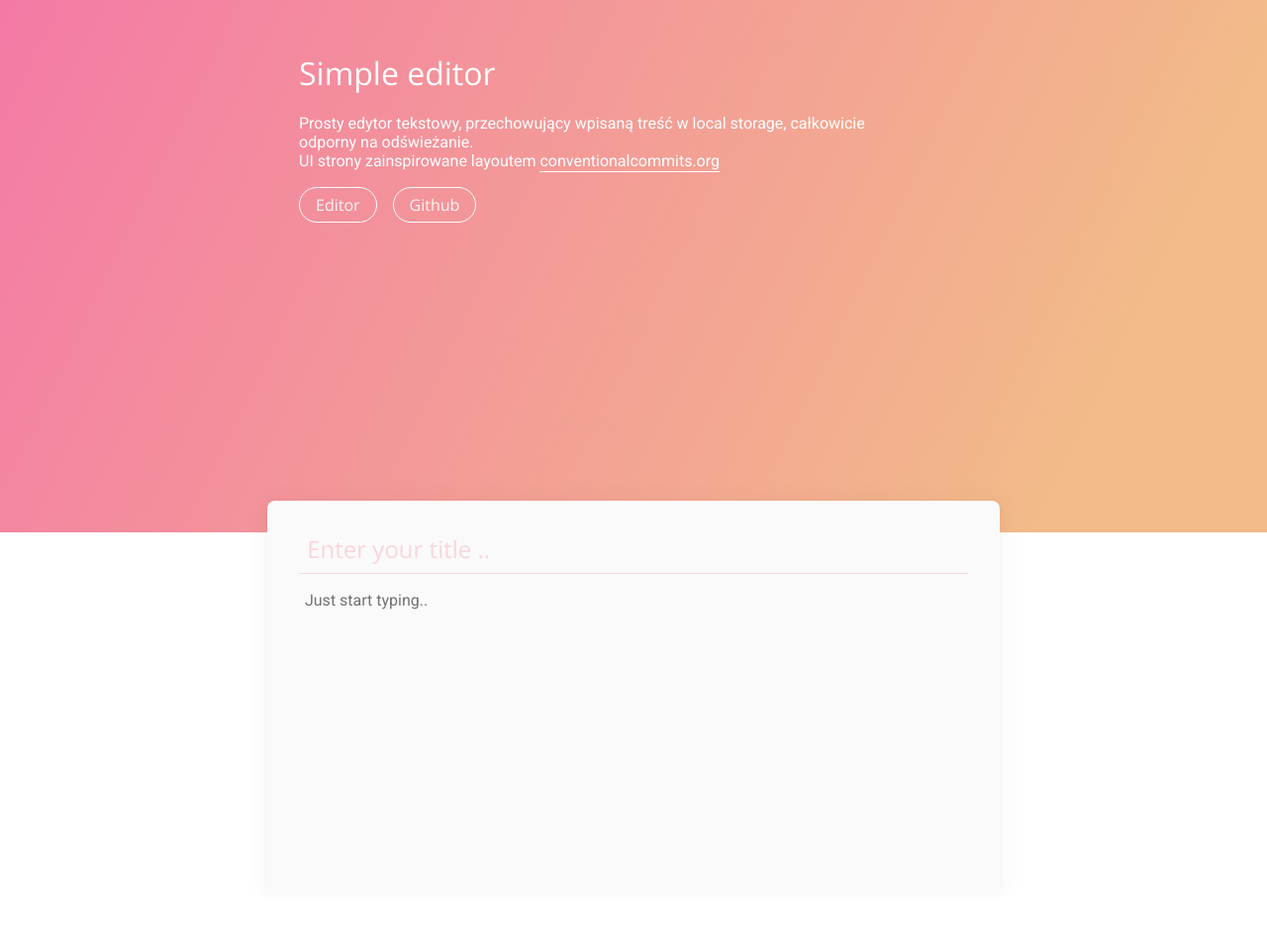
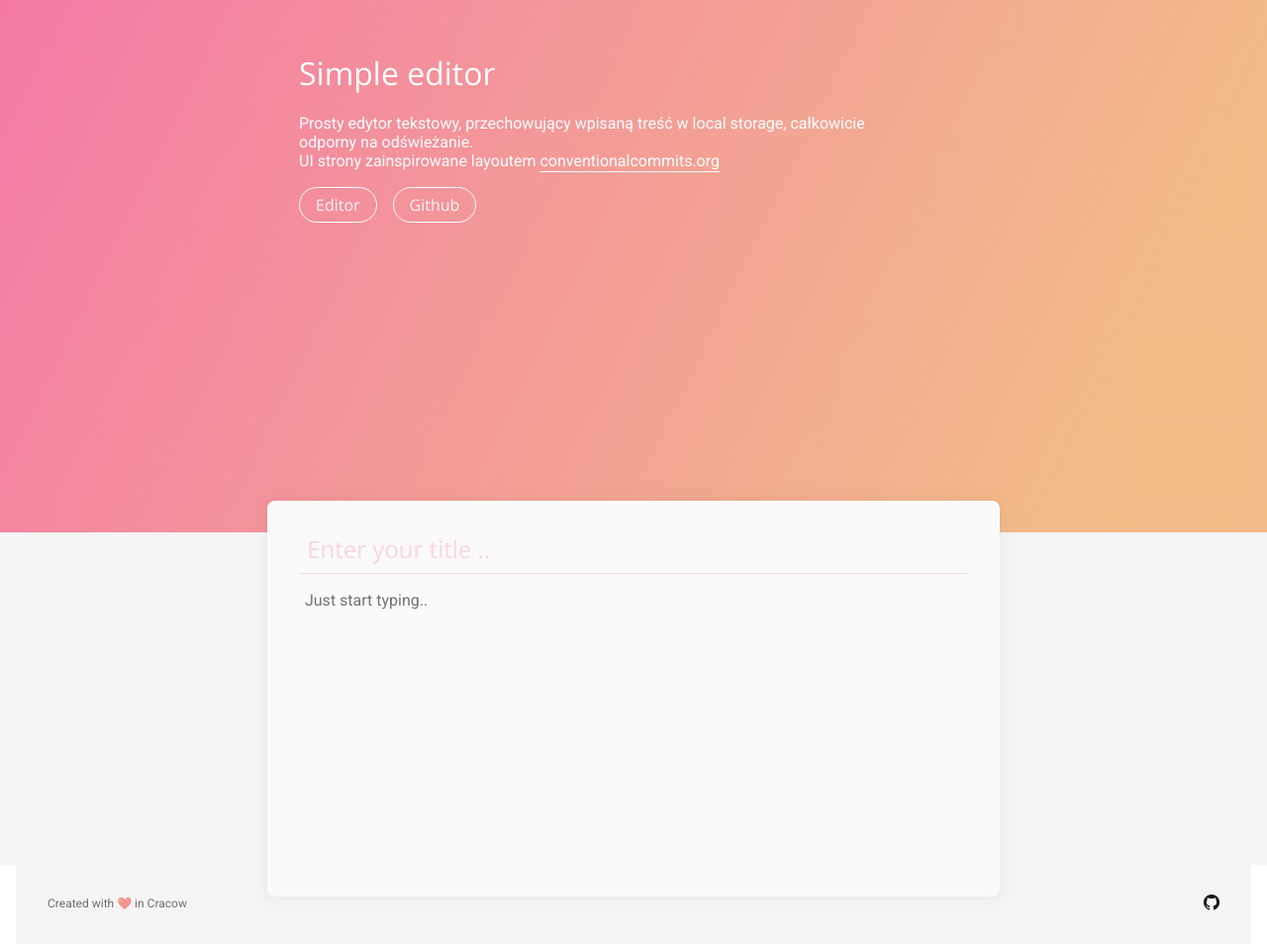
Before and after one commit to mateuszkornecki/simple-editor, a website built with webpack: page src/content/index.html in a window 1280 px wide. Shown: the part 262-1216 px from the top of the page at 99% size. Before the commit the page ends 1168 px from the top, so only its background shows below. Built offline with nearby package versions, Linux system fonts and the light colour scheme; files whose address does not match are found by name.

Commit message:
feat: brought back footer

```diff
--- a/src/content/index.html
+++ b/src/content/index.html
@@ -54,9 +54,17 @@
             <textarea class=" editor__text-area editor__text-area--js " placeholder=" Just start typing.. "></textarea>
 
 
+
         </section>
     </main>
-
+    <footer class="footer">
+        <span class=" footer__description ">
+            Created with ❤️ in Cracow
+        </span>
+        <a class=" footer__link " href=" https://github.com/mateuszkornecki ">
+            <img class=" footer__logo " src=" assets/img/github.png " alt=" github logo ">
+        </a>
+    </footer>
 
 
     <!--!OLD STUFF-->
--- a/src/scss/main.scss
+++ b/src/scss/main.scss
@@ -25,6 +25,7 @@ body {
 .main {
     display: flex;
     justify-content: center;
+    background-color: $lightgray;
 }
 
 .editor {
@@ -88,27 +89,23 @@ body {
     }
 }
 
-// .footer {
-//     // grid-area: 6 / 2 / 7 / 6;
-//     font-family: 'Roboto', sans-serif;
-//     font-size: 0.75rem;
-//     color: $black38;
-//     background-color: $lightgray;
-//     display: flex;
-//     justify-content: space-between;
-//     align-items: center;
-//     margin: 0 16px 0 16px;
-//     padding: 0 32px 0 32px;
-//     z-index: 2;
-//     &__background {
-//         grid-area: 5 / 1 / 7 / 7;
-//         background-color: $lightgray;
-//     }
-//     &__logo {
-//         max-width: 16px;
-//         max-height: 16px;
-//     }
-// }
+.footer {
+    min-height: 10vh;
+    font-family: 'Roboto', sans-serif;
+    font-size: 0.75rem;
+    color: $black38;
+    background-color: $lightgray;
+    display: flex;
+    justify-content: space-between;
+    align-items: center;
+    margin: 0 16px 0 16px;
+    padding: 0 32px 0 32px;
+    &__logo {
+        max-width: 16px;
+        max-height: 16px;
+    }
+}
+
 .header {
     height: 100vh;
     min-width: 100%;
```
Also changed, not shown: dist/css/main.css, dist/index.html, 1 other file.
